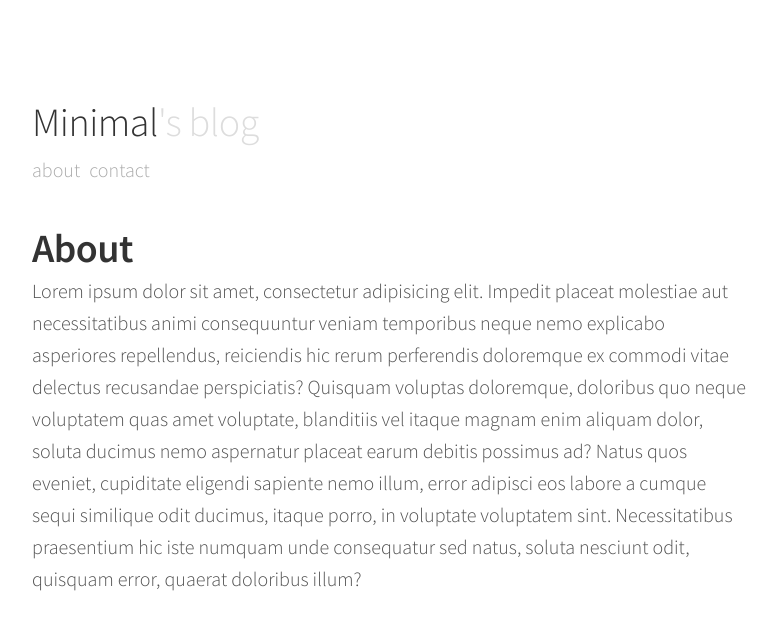
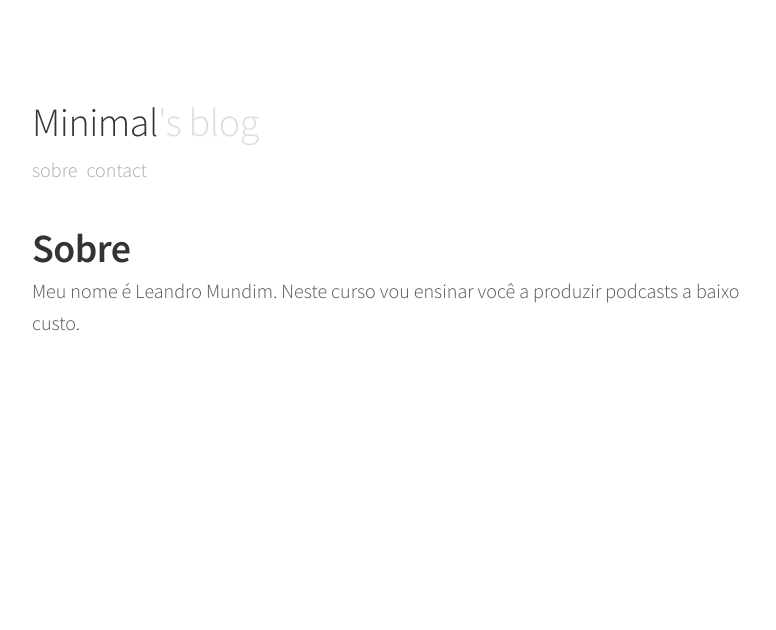
Before and after one commit to podcastminimalista/podcastminimalista.github.io, a Jekyll site: the page built from about.md, in a window 1280 px wide. Shown: the top 630 px of the page, without its empty margins (248-1024 px from the left). Built offline with Jekyll 4.4.1, drawn with Linux system fonts in a browser that asks for light colours.

Commit message:
Update about.md

```diff
--- a/about.md
+++ b/about.md
@@ -1,7 +1,7 @@
 ---
 layout: page
-title: About
-permalink: /about/
+title: Sobre
+permalink: /sobre/
 ---
 
-Lorem ipsum dolor sit amet, consectetur adipisicing elit. Impedit placeat molestiae aut necessitatibus animi consequuntur veniam temporibus neque nemo explicabo asperiores repellendus, reiciendis hic rerum perferendis doloremque ex commodi vitae delectus recusandae perspiciatis? Quisquam voluptas doloremque, doloribus quo neque voluptatem quas amet voluptate, blanditiis vel itaque magnam enim aliquam dolor, soluta ducimus nemo aspernatur placeat earum debitis possimus ad? Natus quos eveniet, cupiditate eligendi sapiente nemo illum, error adipisci eos labore a cumque sequi similique odit ducimus, itaque porro, in voluptate voluptatem sint. Necessitatibus praesentium hic iste numquam unde consequatur sed natus, soluta nesciunt odit, quisquam error, quaerat doloribus illum?
+Meu nome é Leandro Mundim. Neste curso vou ensinar você a produzir podcasts a baixo custo.
```
